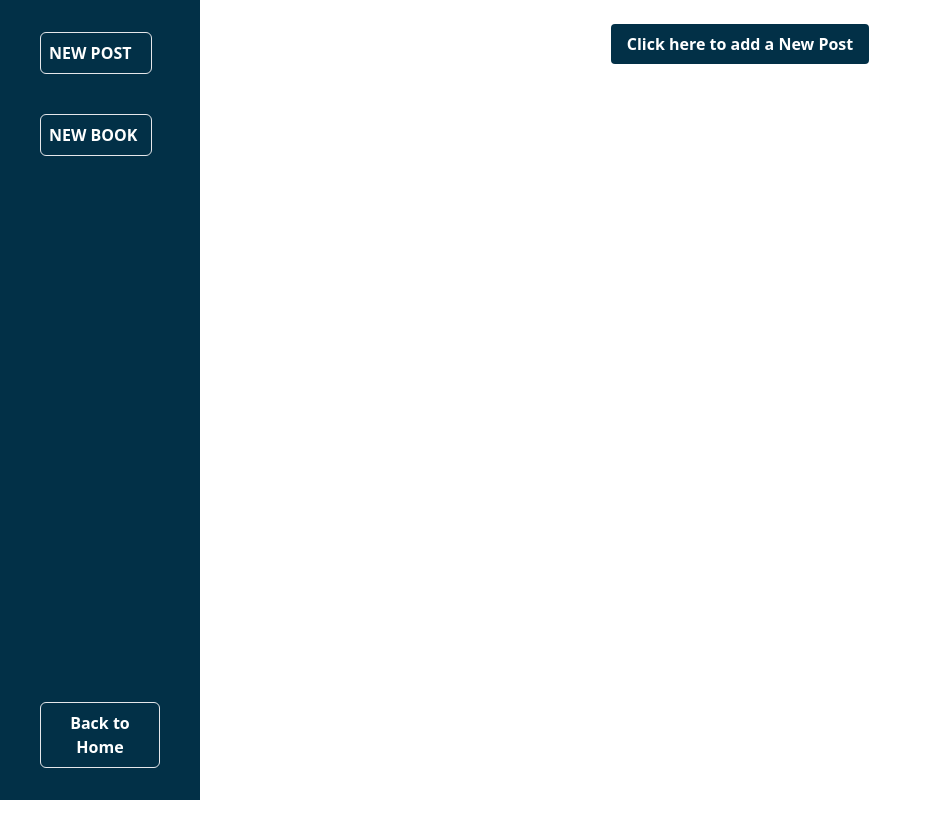
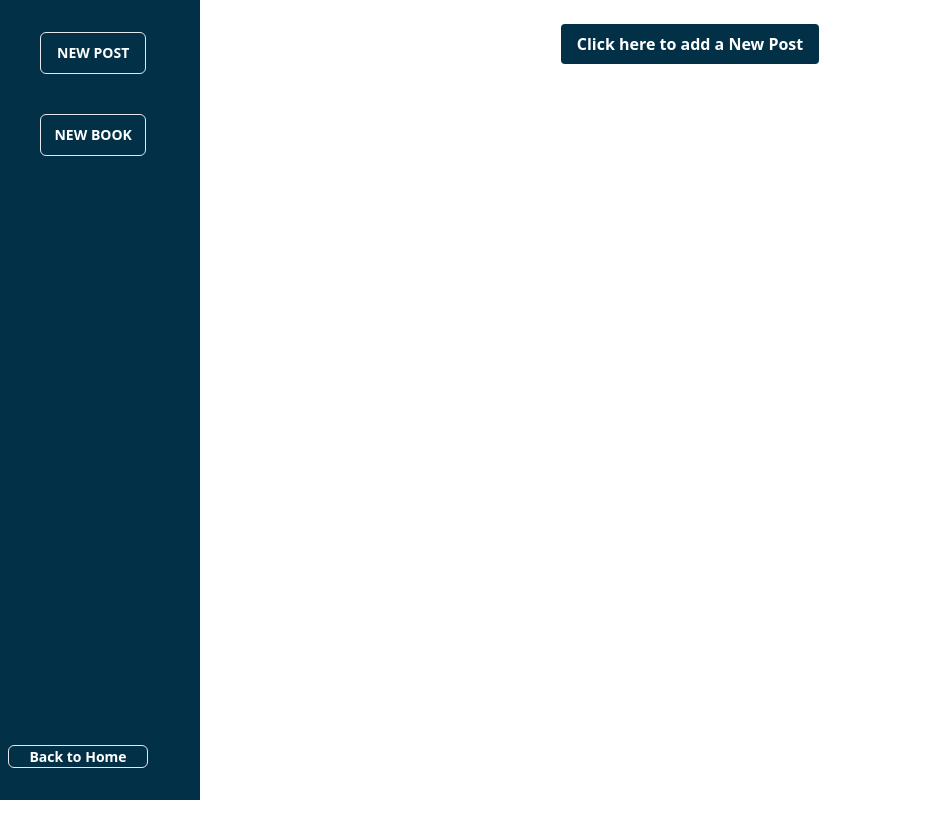
Before and after one commit to misspelz/blog, a React (Create React App) app: page /dashboard/newpost in a window 1280 px wide. Shown: the whole page, without its empty margins (0-932 px from the left). Built offline with nearby package versions, Linux system fonts and the light colour scheme.

Commit message:
made changes

```diff
--- a/src/components/Dashboard/DashLayOut.jsx
+++ b/src/components/Dashboard/DashLayOut.jsx
@@ -7,7 +7,7 @@ const DashLayOut = () => {
   return (
     <div>
       <DashSideBar />
-      <main className='ml-[200px] h-screen'>{<Outlet/>}</main>
+      <main className='ml-[100px] h-screen'>{<Outlet/>}</main>
       {/* <Footer /> */}
     </div>
   )
--- a/src/components/Dashboard/DashSideBar.jsx
+++ b/src/components/Dashboard/DashSideBar.jsx
@@ -3,22 +3,22 @@ import { Link } from "react-router-dom";
 
 const DashSideBar = () => {
   return (
-    <div className="flex flex-col justify-between fixed top-0 left-0 w-[200px] h-screen bg-[#023047] text-white">
-      <ul className="ml-10 mt-8 leading-10">
+    <div className="flex flex-col justify-between fixed top-0 left-0 w-[100px] md:w-[200px] h-screen bg-[#023047] text-white">
+      <ul className="mx-2 md:ml-10 mt-8 leading-10">
         {/* <li className="hover:border hover:px-2 hover:w-[60%] rounded-md font-bold">
           <Link to="/dashboard/home">Dashboard</Link>
         </li> */}
-        <li className="border px-2 w-[70%] rounded-md font-bold hover:bg-white hover:text-[#023047]">
+        <li className="text-[14px] text-center border md:px-2  md:w-[70%] rounded-md font-bold hover:bg-white hover:text-[#023047]">
           <Link to="/dashboard/newpost">NEW POST</Link>
         </li>
-        <li className="border px-2 w-[70%] rounded-md font-bold hover:bg-white hover:text-[#023047] mt-10">
+        <li className="text-[14px] text-center border md:px-2 md:w-[70%] rounded-md font-bold hover:bg-white hover:text-[#023047] mt-10">
           <Link to="/dashboard/newbook">NEW BOOK</Link>
         </li>
 
 
       </ul>
 
-      <button className="border py-2 px-[4px] mb-8 w-[60%] ml-10 hover:bg-white hover:text-[#023047] font-semibold hover:font-bold rounded-md">
+      <button className="mx-2 text-[14px] text-center border md:px-2 mb-8 md:w-[70%] hover:bg-white hover:text-[#023047] font-semibold hover:font-bold rounded-md">
         <Link to="/">Back to Home</Link>
       </button>
     </div>
--- a/src/components/Home/Newsletter.jsx
+++ b/src/components/Home/Newsletter.jsx
@@ -3,8 +3,8 @@ import { IoMdCheckmarkCircle } from "react-icons/io";
 
 const Newsletter = () => {
   return (
-    <div className="text-[#023047] h-[400px] flex flex-row justify-between items-center p-20 md:p-40 bg-[#023047]">
-      <div>
+    <div className="text-[#023047] h-[400px] flex md:flex-row justify-between items-center p-10  bg-[#023047]">
+      <div className="w-[100%]">
         <h2 className="text-white text-2xl md:text-4xl mb-4 font-bold italic">
           GET THE LATEST <span className="text-[#ffa500]">INFO</span>
         </h2>
@@ -32,9 +32,9 @@ const Newsletter = () => {
             <input
               type="text"
               placeholder="   Email address"
-              className="w-[300px] rounded-l border-0 py-2"
+              className="w-[100%] md:w-[85%] rounded border-0 py-2"
             />
-            <button className="bg-[#023047] w-[93.5%] md:w-[55.5%] text-white border rounded-r px-4 font-semibold hover:bg-[#ffa500] hover:text-white hover:border-[#023047] py-2 mt-4">
+            <button className="bg-[#023047] w-[100%] md:w-[85%] text-white border rounded px-4 font-semibold hover:bg-[#ffa500] hover:text-white hover:border-[#023047] py-2 mt-4 rounded">
               Subscribe
             </button>
             <h3 className="text-white text-[18px] md:text-xl mt-4 font-semibold">
@@ -44,9 +44,9 @@ const Newsletter = () => {
         </div>
       </div>
 
-      <div className="hidden md:block shadow-[5px_5px_0px_0px_rgba(255,165,0)]">
+      <div className="md:w-[100%]  hidden md:flex md:justify-center ">
         <img
-          className="w-[18rem]"
+          className="md:w-[70%]"
           src="https://encrypted-tbn0.gstatic.com/images?q=tbn:ANd9GcR0A3KvckYJ0qCCLvAHKU8M2PghbJZFJeZ4Lg&usqp=CAU"
           alt=""
         />
--- a/src/context.js
+++ b/src/context.js
@@ -75,7 +75,6 @@ const GlobalContextProvider = ({ children }) => {
       ? JSON.parse(localStorage.getItem("cartbooks"))
       : [];
 
-
     const itemExist = localBookCartItems.find((book) => book.id === id);
 
     if (itemExist) {
```
Also changed, not shown: src/components/Home/UpdateForm.jsx (+3 -12 lines).
